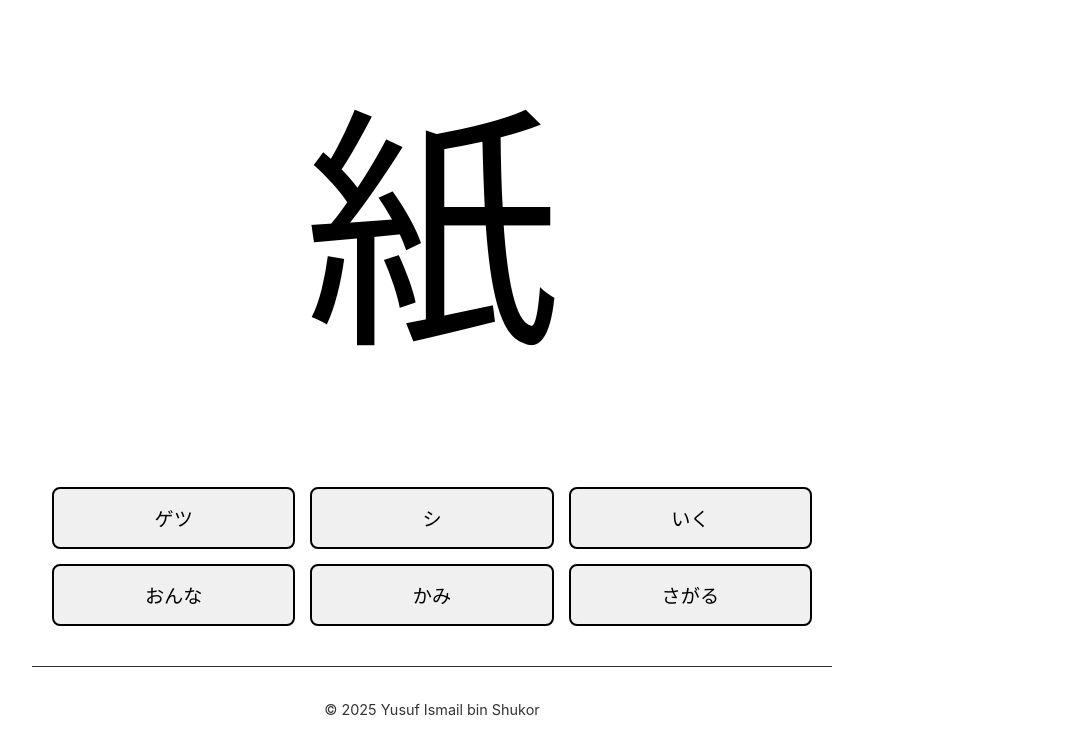
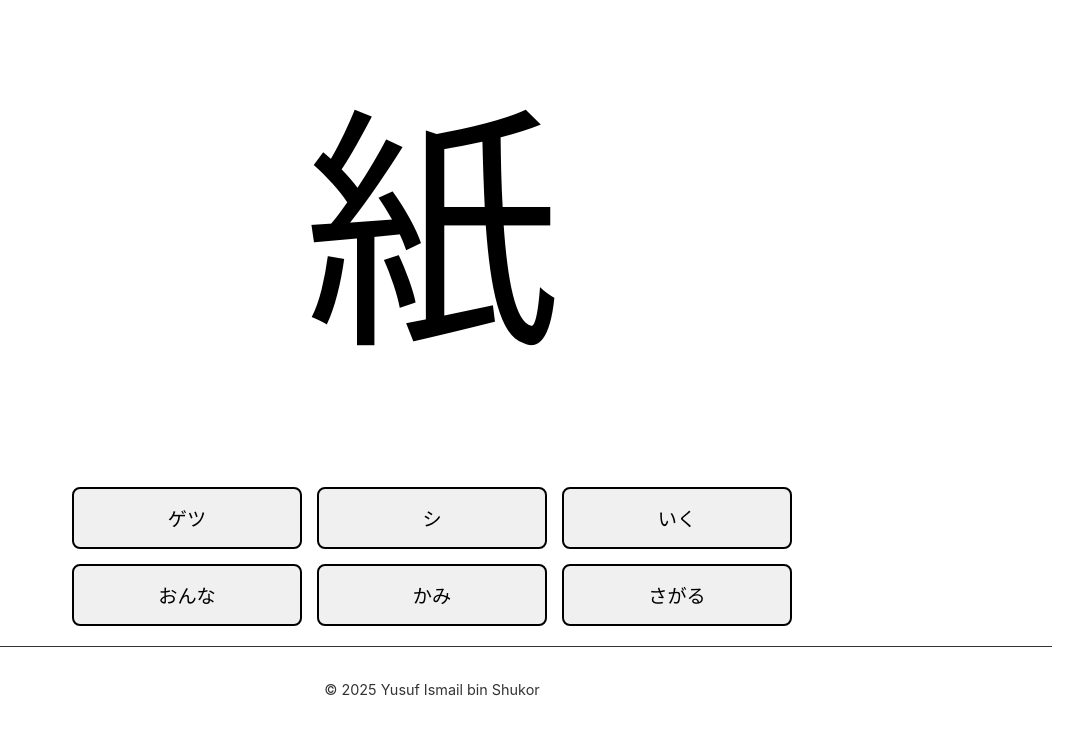
Before and after one commit to sabun123/jlpt-n5-kanji, a plain HTML site: page index.html in a window 1280 px wide. Shown: the part 108-862 px from the top of the page, without its empty margins (208-1280 px from the left). After the commit the page ends 840 px from the top, so only its background shows below. Drawn offline with Linux system fonts and the light colour scheme.

Commit message:
💄 improve footer in page styling

```diff
--- a/index.html
+++ b/index.html
@@ -10,17 +10,17 @@
     <div class="theme-toggle">
         <button id="themeToggle">🌓</button>
     </div>
-    <div class="container">
+    <main class="container">
         <h1>JLPT N5 Kanji 漢字</h1>
         <div class="kanji-display">
             <div id="currentKanji"></div>
             <div id="success-indicator" class="hidden">✓</div>
         </div>
         <div id="readings" class="readings-container"></div>
-        <footer class="copyright">
-            <p>&copy; <span id="copyright-year">2025</span> Yusuf Ismail bin Shukor</p>
-        </footer>
-    </div>
+    </main>
+    <footer class="copyright">
+        <p>&copy; <span id="copyright-year">2025</span> Yusuf Ismail bin Shukor</p>
+    </footer>
     <script src="data.js"></script>
     <script src="app.js"></script>
 </body>
--- a/styles.css
+++ b/styles.css
@@ -6,13 +6,22 @@
     --checkbox-bg: #f0f0f0;
 }
 
+html, body {
+    height: 100%;
+    margin: 0;
+    padding: 0;
+}
+
 body {
-    margin: 0;
+    display: flex;
+    flex-direction: column;
+    min-height: 100vh;
     padding: 20px;
     font-family: -apple-system, BlinkMacSystemFont, 'Segoe UI', Roboto, Oxygen, Ubuntu, Cantarell, sans-serif;
     background-color: var(--bg-color);
     color: var(--text-color);
     transition: background-color 0.3s, color 0.3s;
+    box-sizing: border-box;
 }
 
 body.dark-mode {
@@ -23,8 +32,12 @@ body.dark-mode {
 
 .container {
     max-width: 800px;
+    width: 100%;
     margin: 0 auto;
     text-align: center;
+    flex: 1 0 auto;
+    padding: 0 20px;
+    box-sizing: border-box;
 }
 
 .theme-toggle {
@@ -126,11 +139,15 @@ body.dark-mode .reading-option {
 }
 
 .copyright {
-    margin-top: 40px;
-    padding: 20px 0;
+    flex-shrink: 0;
+    width: 100%;
+    padding: 20px;
     font-size: 0.9rem;
     opacity: 0.8;
     border-top: 1px solid var(--text-color);
+    box-sizing: border-box;
+    margin-top: auto;
+    text-align: center;
 }
 
 @media (min-width: 768px) {
@@ -155,22 +172,25 @@ body.dark-mode .reading-option {
     }
 }
 
-/* Ensure text remains readable in all states */
+/* Accessibility Improvements */
 .reading-option:focus {
     outline: 3px solid var(--text-color);
     outline-offset: 2px;
 }
 
-/* Improve button accessibility */
 #themeToggle:focus {
     outline: 2px solid var(--text-color);
     outline-offset: 2px;
 }
 
-/* Improve spacing for mobile devices */
+/* Mobile Responsiveness */
 @media (max-width: 480px) {
     body {
         padding: 10px;
+    }
+
+    .container {
+        padding: 0 10px;
     }
 
     #currentKanji {
@@ -186,4 +206,21 @@ body.dark-mode .reading-option {
         padding: 10px 15px;
         font-size: 1rem;
     }
+
+    .copyright {
+        padding: 15px 10px;
+    }
 }
+
+/* Ensure theme toggle remains visible and usable */
+@media (max-width: 360px) {
+    .theme-toggle {
+        top: 10px;
+        right: 10px;
+    }
+
+    #themeToggle {
+        padding: 8px;
+        font-size: 20px;
+    }
+}
```
